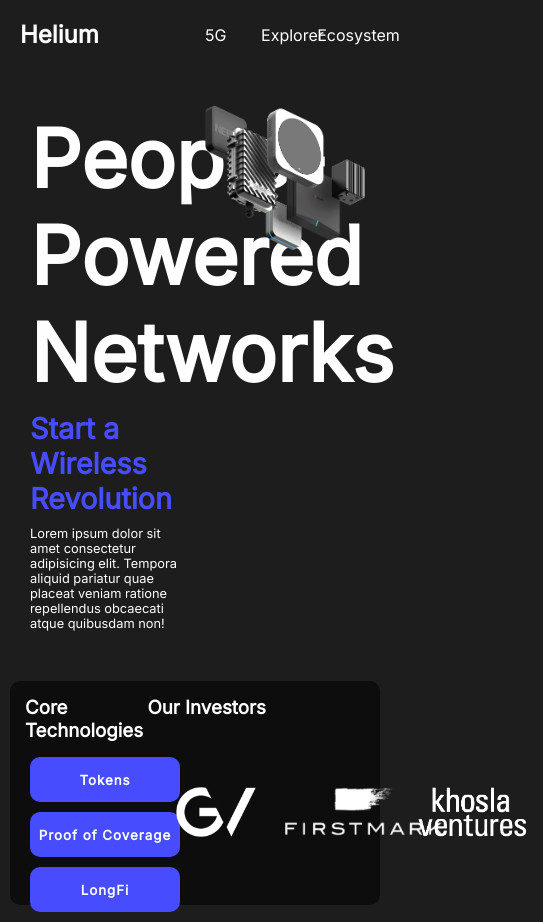
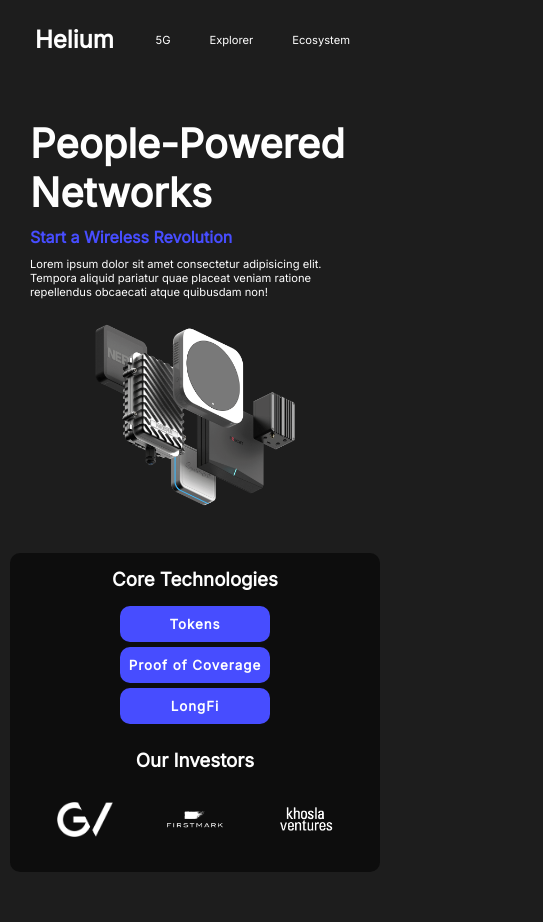
Before and after one commit to JustFS/supports-css, a plain HTML site: page index.html in a window 390 px wide. Shown: the whole page, 543 px wide, since content can reach past the window. After the commit the page ends 882 px from the top, so only its background shows below. Drawn offline with Linux system fonts and the light colour scheme.

Commit message:
responsive helium

```diff
--- a/style.css
+++ b/style.css
@@ -29,17 +29,26 @@
   color: rgb(254, 254, 254);
 }
 nav {
-  display: grid;
-  grid-template-columns: 50% 50%;
+  display: flex;
+  justify-content: space-between;
+  align-items: center;
+  padding: 10px 20px;
 }
 nav ul {
-  display: grid;
-  grid-template-columns: 33% 33% 33%;
+  display: flex;
+  width: 50%;
+  justify-content: space-between;
 }
 .header {
-  display: grid;
-  grid-template-columns: 50% 50%;
+  display: flex;
+  justify-content: space-around;
   margin: 30px auto;
+}
+.header-left {
+  display: flex;
+  flex-direction: column;
+  justify-content: space-around;
+  width: 50%;
 }
 h1 {
   font-size: 5rem;
@@ -48,29 +57,44 @@
   color: #474dff;
   font-size: 1.8rem;
 }
+.header-right {
+  width: 50%;
+  display: flex;
+  justify-content: center;
+  align-items: center;
+}
 #modem {
   width: 100%;
   margin: 0 auto;
   display: block;
 }
 .infos {
-  display: grid;
-  grid-template-columns: 34% 66%;
+  display: flex;
   background: rgb(13, 13, 13);
   border-radius: 10px;
 }
+.infos-left {
+  width: 33%;
+}
 .btn-container {
-  display: grid;
-  height: 86%;
+  display: flex;
+  flex-direction: column;
+  justify-content: space-around;
+}
+.infos-right {
+  width: 67%;
 }
 .investors {
-  display: grid;
+  display: flex;
   align-items: center;
-  height: 86%;
+  justify-content: center;
+  height: 80%;
 }
 .img-container {
-  display: grid;
-  grid-template-columns: 33% 33% 33%;
+  display: flex;
+  align-items: center;
+  justify-content: space-around;
+  width: 100%;
 }
 .img-container img {
   height: 60px;
@@ -78,3 +102,50 @@
   display: block;
   object-fit: cover;
 }
+@media screen and (max-width: 820px) {
+  h1 {
+    font-size: 2.5rem;
+  }
+  .header-left-container h3 {
+    font-size: 1rem;
+  }
+  p {
+    font-size: 0.7rem;
+  }
+  .img-container img {
+    height: unset;
+    width: 20%;
+  }
+}
+@media screen and (max-width: 520px) {
+  nav ul {
+    font-size: 0.7rem;
+    width: 65%;
+  }
+  .header {
+    display: block;
+  }
+  .header-left,
+  .header-right {
+    width: 100%;
+  }
+  #modem {
+    width: 60%;
+  }
+  .infos {
+    display: block;
+  }
+  .infos-left,
+  .infos-right {
+    width: 100%;
+    text-align: center;
+  }
+  .btn-container {
+    text-align: center;
+    display: block;
+  }
+  button {
+    margin: 5px auto;
+    display: block;
+  }
+}
```
